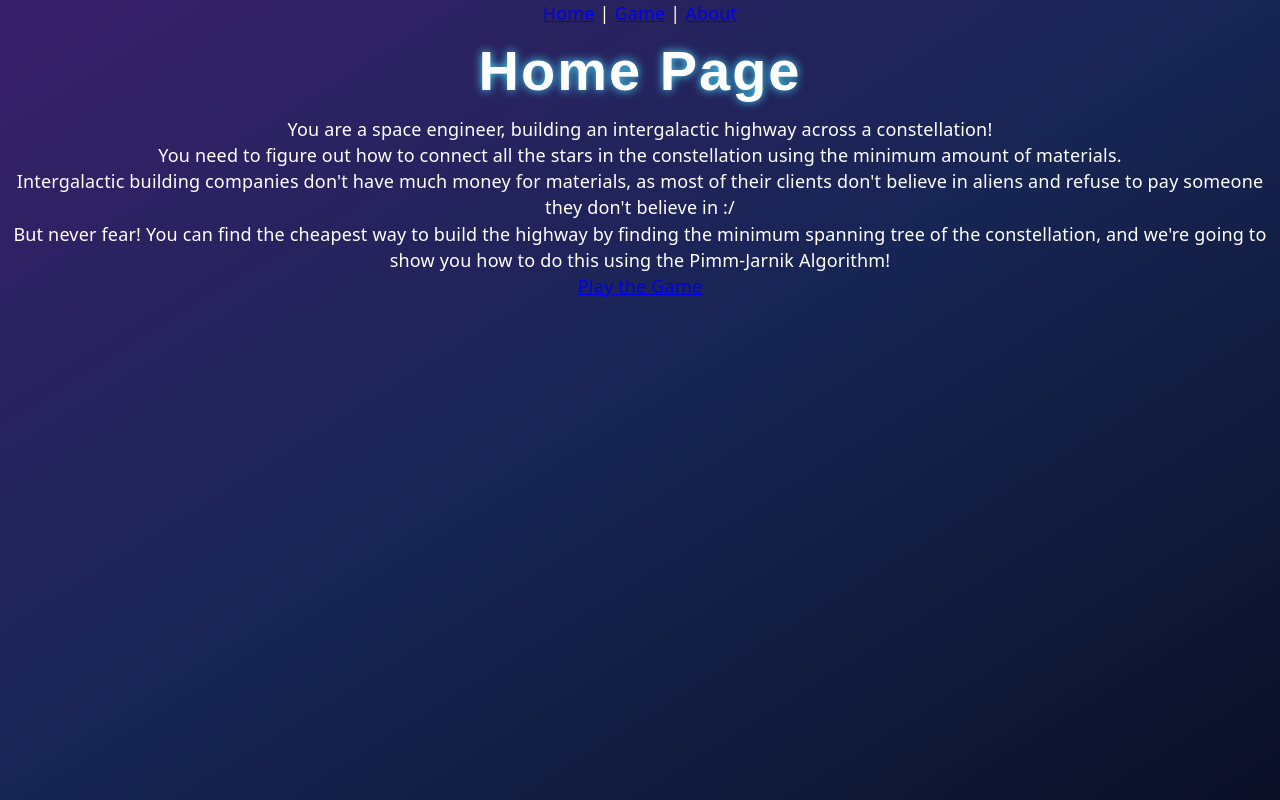
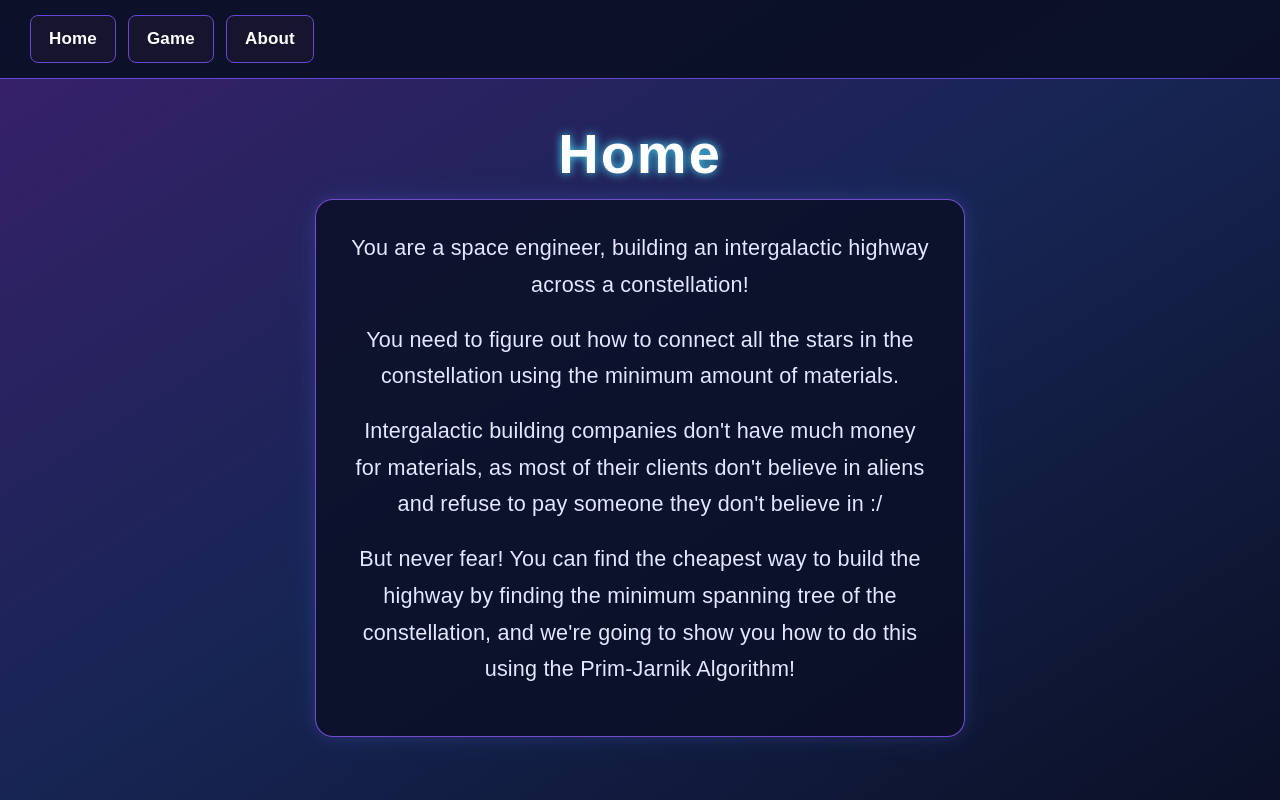
Before and after one commit to Eiznek-II/doyouhavetheguts2026, a React (Vite) app in the folder spanning-the-stars/: page / in a window 1280 px wide. Built offline with nearby package versions, Linux system fonts and the light colour scheme.

Commit message:
made home pretty and added navigation bar

```diff
--- a/spanning-the-stars/src/App.jsx
+++ b/spanning-the-stars/src/App.jsx
@@ -4,13 +4,12 @@ import Game from './pages/Game'
 import About from './pages/About'
 
 import './App.css'
+import Navbar from './components/nav-bar'
 
 function App() {
   return (
     <>
-      <nav>
-        <Link to="/">Home</Link> | <Link to="/game">Game</Link> | <Link to="/about">About</Link>
-      </nav>
+      <Navbar />
       <Routes>
         <Route path="/" element={<Home />} />
         <Route path="/about" element={<About />} />
--- /dev/null
+++ b/spanning-the-stars/src/assets/styles/home.css
@@ -0,0 +1,51 @@
+.home-page{
+    padding: 30px 20px;
+    box-sizing: border-box;
+}
+
+div.text-box {
+    width: 100%;
+    max-width: 650px;
+    box-sizing: border-box;
+    padding: 30px 35px;
+    margin: 0 auto;
+
+    background: rgba(11, 16, 38, 0.85);
+    border: 1px solid rgba(139, 92, 246, 0.8);
+    border-radius: 18px;
+
+    box-shadow:
+        0 0 15px rgba(101, 71, 213, 0.25),
+        0 0 35px rgba(72, 221, 251, 0.08);
+}
+
+div.text{
+    font-family: 'Rajdhani', sans-serif;
+    font-size: 1.2rem;
+    line-height: 1.7;
+    color: #E5E7FF;
+}
+
+.text p {
+    margin: 0 0 18px;
+}
+
+
+div.play-button {
+    display: inline-block;
+    padding: 12px 24px;
+    background-color: #FFFFFF;
+    color: #FFFFFF;
+    border-radius: 8px;
+
+    text-decoration: none;
+    border: none;
+
+    font-family: 'Obitron', sans-serif;
+    font-size: 18px;
+    cursor: pointer;
+}
+
+.play-button:hover {
+    background-color: #48ddfb;
+}
--- /dev/null
+++ b/spanning-the-stars/src/assets/styles/navbar.css
@@ -0,0 +1,38 @@
+.navbar {
+    width: 100%;
+    box-sizing: border-box;
+    padding: 15px 30px;
+
+    display: flex;
+    justify-content: space-between;
+    align-items: center;
+    gap: 20px;
+
+    background: rgba(11, 16, 38, 0.95);
+    border-bottom: 1px solid #6547D5;
+}
+
+.navbar-links {
+    display: flex;
+    align-items: center;
+    gap: 12px;
+}
+
+.nav-button {
+    padding: 10px 18px;
+    background: #17152E;
+    border: 1px solid #6547D5;
+    border-radius: 8px;
+
+    color: white;
+    font-family: 'Rajdhani', sans-serif;
+    font-size: 17px;
+    font-weight: 600;
+    text-decoration: none;
+
+    transition: background 0.2s ease;
+}
+
+.nav-button:hover {
+    background: #6547D5;
+}
--- /dev/null
+++ b/spanning-the-stars/src/components/nav-bar.jsx
@@ -0,0 +1,14 @@
+import { Link } from "react-router-dom";
+import "../assets/styles/navbar.css"
+
+export default function Navbar(){
+    return (
+        <nav className="navbar">
+            <div className="navbar-links">
+                <Link to="/" className="nav-button">Home</Link>
+                <Link to="/game" className="nav-button">Game</Link>
+                <Link to ="/about" className="nav-button">About</Link>
+            </div>
+        </nav>
+    );
+}
--- a/spanning-the-stars/src/pages/Home.jsx
+++ b/spanning-the-stars/src/pages/Home.jsx
@@ -1,14 +1,18 @@
 import { Link } from 'react-router-dom';
+import "../assets/styles/home.css"
 
 export default function Home() {
   return (
-    <div>
-      <h1>Home Page</h1>
-      <p>You are a space engineer, building an intergalactic highway across a constellation!</p>
-      <p>You need to figure out how to connect all the stars in the constellation using the minimum amount of materials.</p>
-      <p>Intergalactic building companies don't have much money for materials, as most of their clients don't believe in aliens and refuse to pay someone they don't believe in :/</p>
-      <p>But never fear! You can find the cheapest way to build the highway by finding the minimum spanning tree of the constellation, and we're going to show you how to do this using the Pimm-Jarnik Algorithm!</p>
-      <Link to="/game">Play the Game</Link>
+    <div className='home-page'>
+      <h1>Home</h1>
+      <div className = "text-box">
+        <div className = "text">
+          <p>You are a space engineer, building an intergalactic highway across a constellation!</p>
+          <p>You need to figure out how to connect all the stars in the constellation using the minimum amount of materials.</p>
+          <p>Intergalactic building companies don't have much money for materials, as most of their clients don't believe in aliens and refuse to pay someone they don't believe in :/</p>
+          <p>But never fear! You can find the cheapest way to build the highway by finding the minimum spanning tree of the constellation, and we're going to show you how to do this using the Prim-Jarnik Algorithm!</p>
+        </div>
+      </div>
     </div>
   );
 }
```
